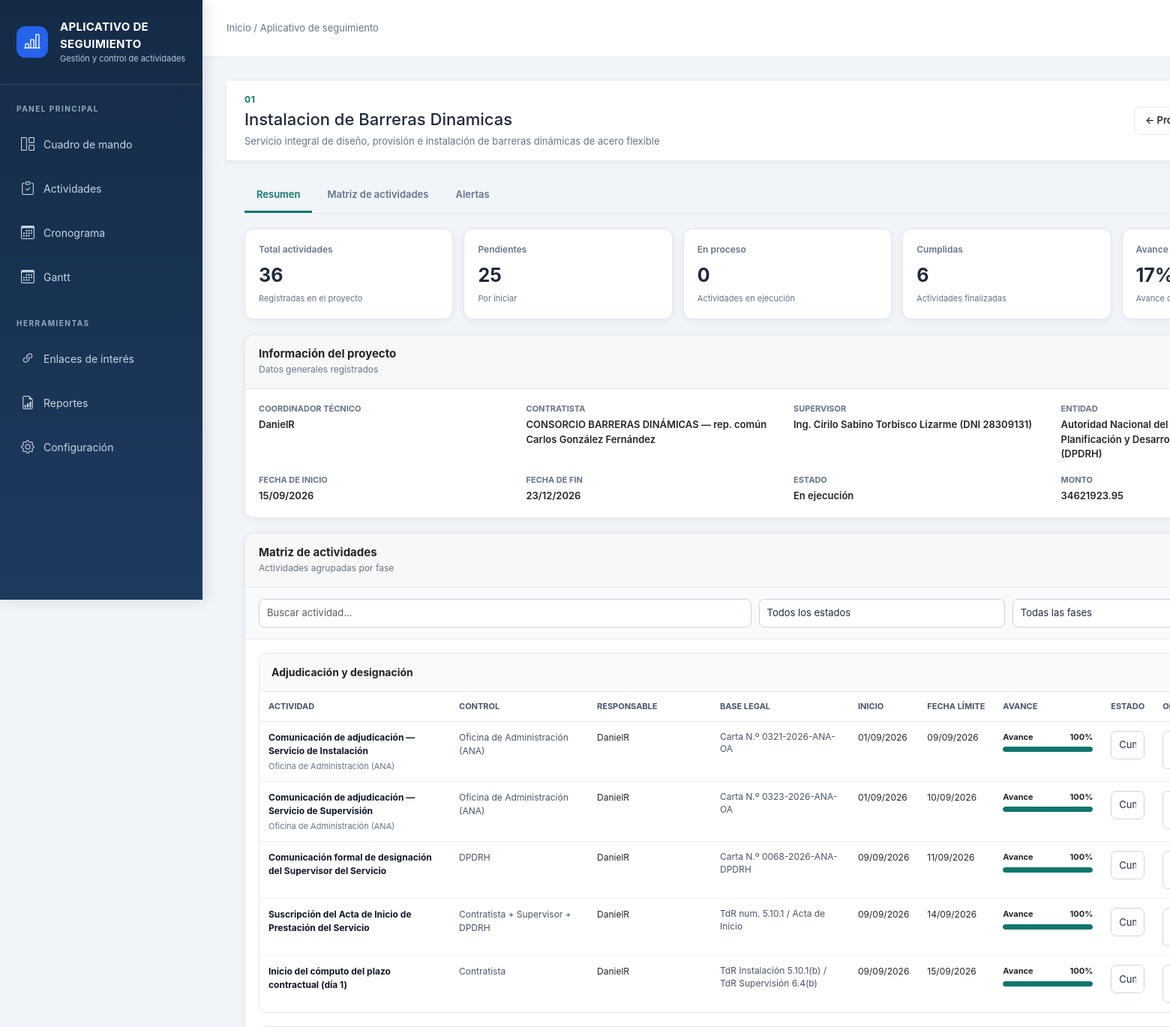
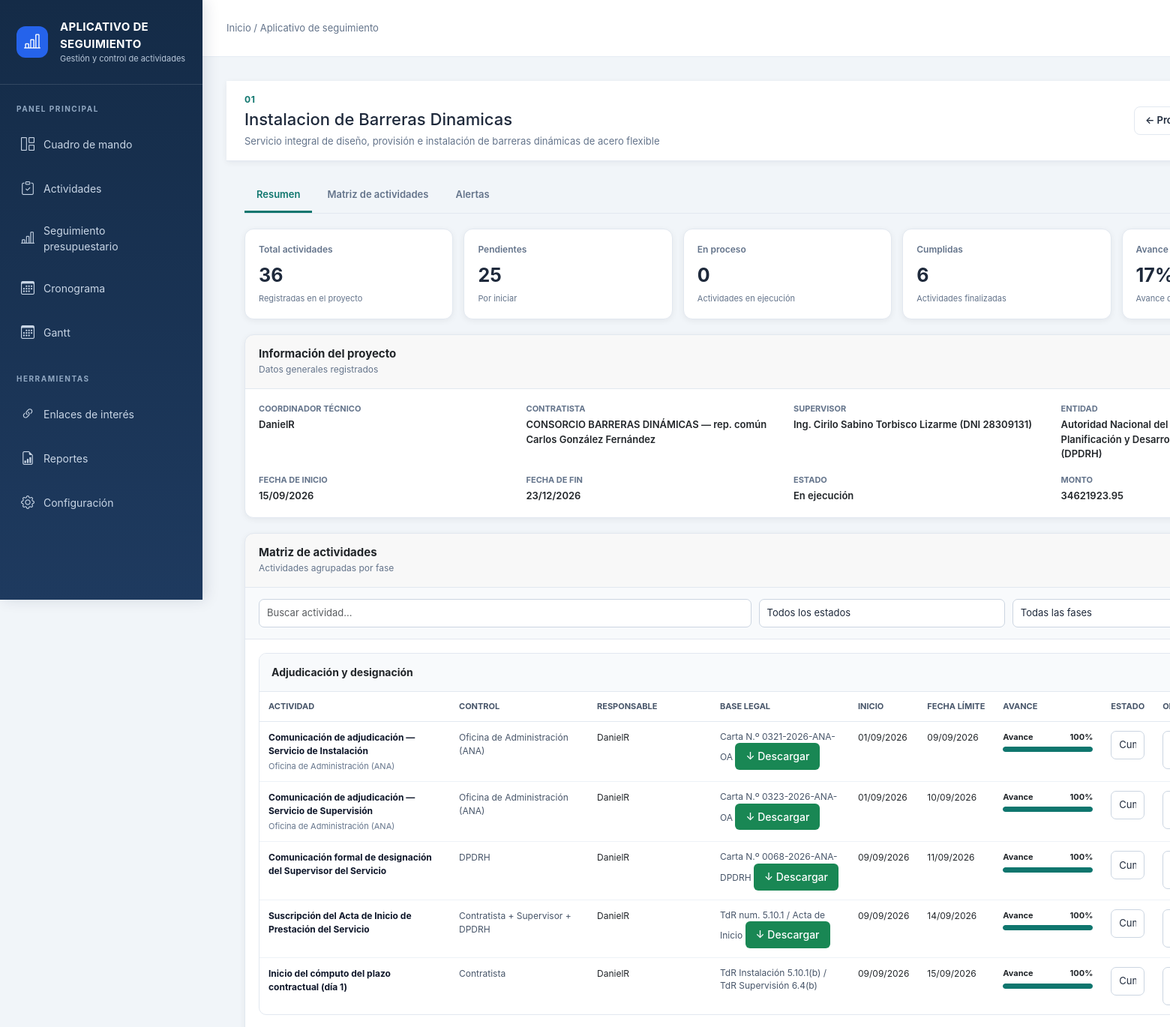
Before and after one commit to hugo198400/DJANGOANA2026, a Django app: page /monitoreo/proyectos/1/ in a window 1560 px wide; the page is wider, and only the part inside the window is pictured. Shown: the top 1370 px of that part at 75% size. Run offline with Django 5.2, Linux system fonts and the light colour scheme; a user stored in the database is signed in; data comes from the database, SQL or seed files in the repository; both versions use the stored data as it was after the commit.

Commit message:
Quinta versión del proyecto

```diff
--- a/monitoreo/models.py
+++ b/monitoreo/models.py
@@ -124,6 +124,7 @@ class Proyecto(models.Model):
     actualizado_en = models.DateTimeField(
         auto_now=True,
     )
+
 
     class Meta:
         verbose_name = "Proyecto"
@@ -266,6 +267,9 @@ class Actividad(models.Model):
         default=Estado.PENDIENTE,
     )
 
+    link = models.URLField(
+        blank=True,)
+
     observaciones = models.TextField(
         blank=True,
     )
--- a/monitoreo/templates/monitoreo/proyecto_resumen.html
+++ b/monitoreo/templates/monitoreo/proyecto_resumen.html
@@ -596,6 +596,32 @@
                 grid-template-columns: 1fr;
             }
         }
+
+
+
+
+        .btn-descargar {
+            display: inline-flex;
+            align-items: center;
+            gap: 8px;
+            padding: 8px 14px;
+            background: #198754;
+            color: white;
+            text-decoration: none;
+            border-radius: 6px;
+            font-size: 14px;
+            font-weight: 500;
+            transition: 0.2s;
+        }
+
+        .btn-descargar:hover {
+            background: #157347;
+        }
+
+        .btn-descargar span {
+            font-size: 20px;
+            line-height: 1;
+        }
     </style>
 
     {% endblock %}
@@ -1039,6 +1065,7 @@
                                             Base legal
                                         </th>
 
+
                                         <th>
                                             Inicio
                                         </th>
@@ -1134,7 +1161,14 @@
                                                 <div class="legal">
 
                                                     {% if actividad.baselegal %}
-                                                        {{ actividad.baselegal }}
+                                                    {{ actividad.baselegal }}
+                                                    {% if actividad.link %}
+
+
+                                                        <a href="{{ actividad.link }}" download class="btn-descargar">
+                                                            ↓ Descargar
+                                                        </a>
+                                                        {% endif %}
                                                     {% else %}
                                                         —
                                                     {% endif %}
--- a/monitoreo/urls.py
+++ b/monitoreo/urls.py
@@ -43,4 +43,9 @@ urlpatterns = [
         views.actividad_avance,
         name="actividad_avance",
     ),
+    path('seguimiento-ptto/', views.powerbi_seguimiento, name='powerbi_seguimiento'),
+
+
+
+
 ]
--- a/monitoreo/views.py
+++ b/monitoreo/views.py
@@ -543,3 +543,9 @@ def actividad_avance(request, pk):
             ),
         }
     )
+
+
+from django.shortcuts import render
+
+def powerbi_seguimiento(request):
+    return render(request, 'seguimiento.html')
--- a/templates/base.html
+++ b/templates/base.html
@@ -56,6 +56,7 @@
         <nav class="nav flex-column">
             <a class="nav-link {% block dashboard_active %}{% endblock %}" href="{% url 'monitoreo:proyecto_lista' %}"><i class="bi bi-grid-1x2"></i>Cuadro de mando</a>
             <a class="nav-link {% block actividades_active %}{% endblock %}" href="{% url 'monitoreo:proyecto_resumen' 1 %}"><i class="bi bi-clipboard-check"></i>Actividades</a>
+            <a class="nav-link {% block seguimiento_active %}{% endblock %}" href="{% url 'monitoreo:powerbi_seguimiento' %}"><i class="bi bi-bar-chart-line"></i>Seguimiento presupuestario</a>
             <a class="nav-link {% block cronograma_active %}{% endblock %}" href="#"><i class="bi bi-calendar3"></i>Cronograma</a>
             <a class="nav-link {% block gantt_active %}{% endblock %}" href="#"><i class="bi bi-calendar3"></i>Gantt</a>
         </nav>
```
Also changed, not shown: monitoreo/forms.py (+7 -0 lines), monitoreo/templates/monitoreo/actividad_form.html (+23 -0 lines), monitoreo/templates/seguimiento.html (added, +39 -0 lines), ANAdb.sqlite3, monitoreo/migrations/0003_actividad_link.py (added).
